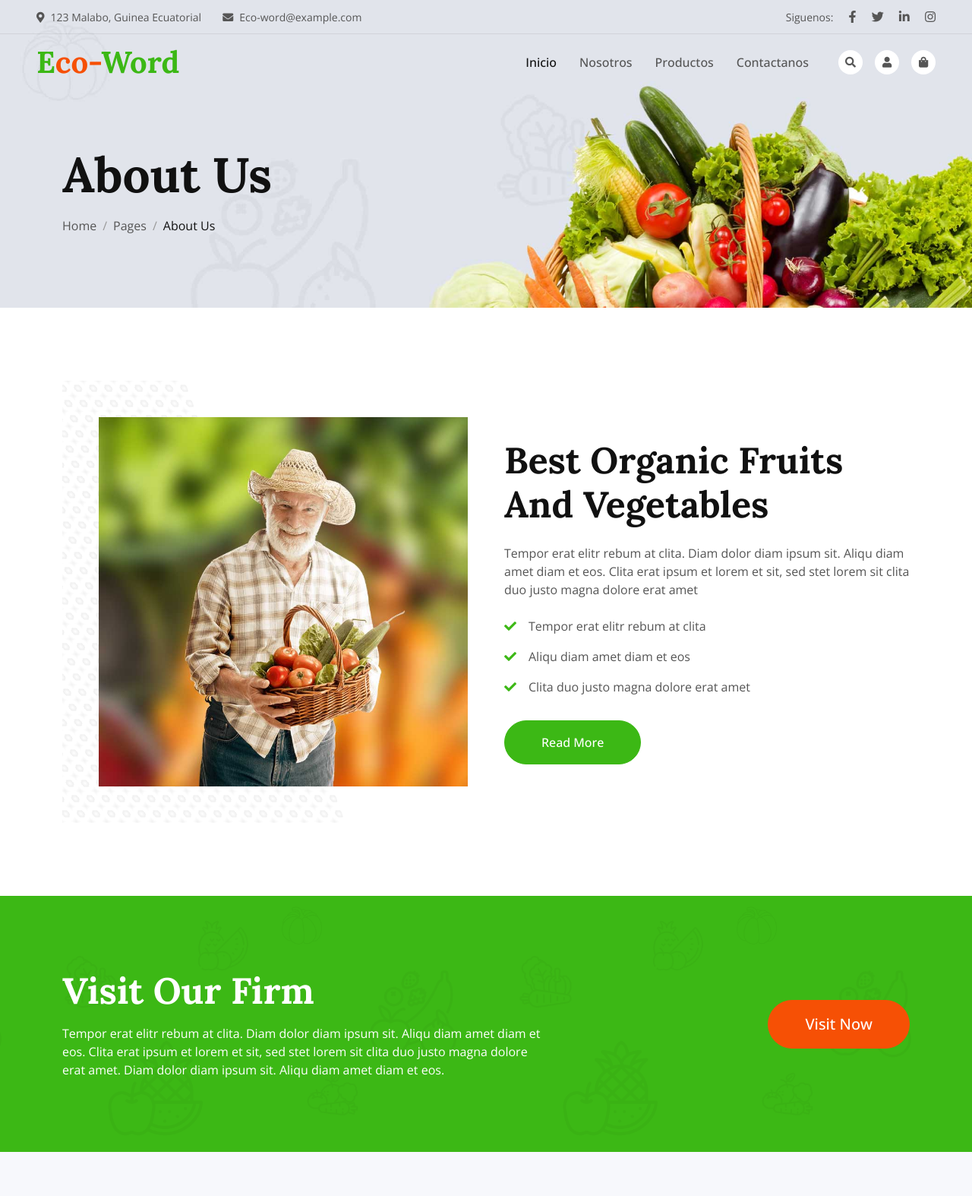
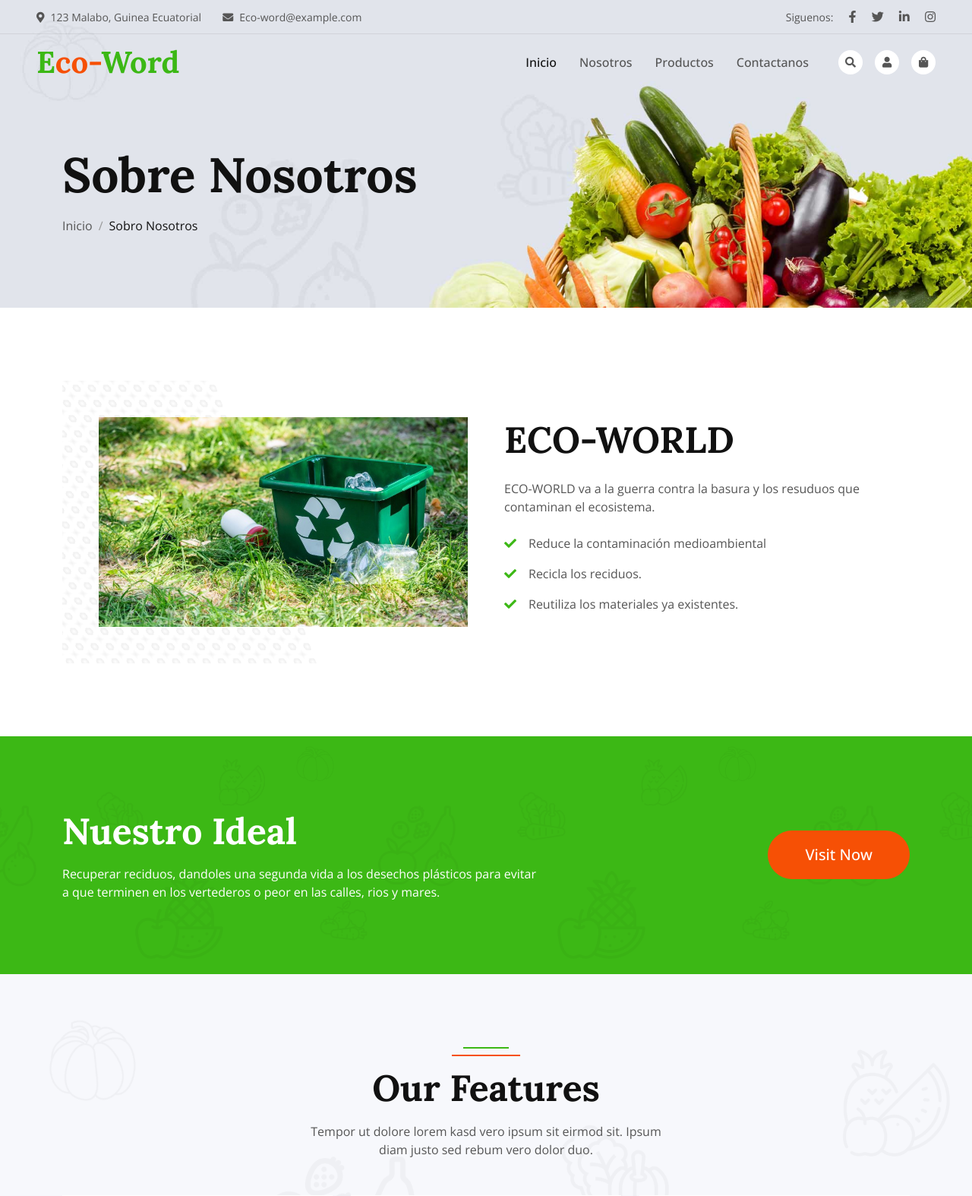
Before and after one commit to FerminNG/preHackathonMalaboInter2023, a PHP site: page /nosotros.php in a window 1280 px wide. Shown: the top 1574 px of the page at 76% size. Run offline with PHP 8.4, Linux system fonts and the light colour scheme; some libraries are stand-ins or nearby versions.

Commit message:
modificando sobre nosotros

```diff
--- a/nosotros.php
+++ b/nosotros.php
@@ -5,12 +5,12 @@
     <!-- Page Header Start -->
     <div class="container-fluid page-header mb-5 wow fadeIn" data-wow-delay="0.1s">
         <div class="container">
-            <h1 class="display-3 mb-3 animated slideInDown">About Us</h1>
+            <h1 class="display-3 mb-3 animated slideInDown">Sobre Nosotros</h1>
             <nav aria-label="breadcrumb animated slideInDown">
                 <ol class="breadcrumb mb-0">
-                    <li class="breadcrumb-item"><a class="text-body" href="#">Home</a></li>
-                    <li class="breadcrumb-item"><a class="text-body" href="#">Pages</a></li>
-                    <li class="breadcrumb-item text-dark active" aria-current="page">About Us</li>
+                    <li class="breadcrumb-item"><a class="text-body" href="./index.php">Inicio</a></li>
+                    <!-- <li class="breadcrumb-item"><a class="text-body" href="#">Pages</a></li> -->
+                    <li class="breadcrumb-item text-dark active" aria-current="page">Sobro Nosotros</li>
                 </ol>
             </nav>
         </div>
@@ -24,16 +24,16 @@
             <div class="row g-5 align-items-center">
                 <div class="col-lg-6 wow fadeIn" data-wow-delay="0.1s">
                     <div class="about-img position-relative overflow-hidden p-5 pe-0">
-                        <img class="img-fluid w-100" src="img/about.jpg">
+                        <img class="img-fluid w-100" src="img/fotoPlantico.jpg">
                     </div>
                 </div>
                 <div class="col-lg-6 wow fadeIn" data-wow-delay="0.5s">
-                    <h1 class="display-5 mb-4">Best Organic Fruits And Vegetables</h1>
-                    <p class="mb-4">Tempor erat elitr rebum at clita. Diam dolor diam ipsum sit. Aliqu diam amet diam et eos. Clita erat ipsum et lorem et sit, sed stet lorem sit clita duo justo magna dolore erat amet</p>
-                    <p><i class="fa fa-check text-primary me-3"></i>Tempor erat elitr rebum at clita</p>
-                    <p><i class="fa fa-check text-primary me-3"></i>Aliqu diam amet diam et eos</p>
-                    <p><i class="fa fa-check text-primary me-3"></i>Clita duo justo magna dolore erat amet</p>
-                    <a class="btn btn-primary rounded-pill py-3 px-5 mt-3" href="">Read More</a>
+                    <h1 class="display-5 mb-4">ECO-WORLD</h1>
+                    <p class="mb-4">ECO-WORLD va a la guerra contra la basura y los resuduos que contaminan el ecosistema.</p>
+                    <p><i class="fa fa-check text-primary me-3"></i>Reduce la contaminación medioambiental</p>
+                    <p><i class="fa fa-check text-primary me-3"></i>Recicla los reciduos.</p>
+                    <p><i class="fa fa-check text-primary me-3"></i>Reutiliza los materiales ya existentes.</p>
+                    <!-- <a class="btn btn-primary rounded-pill py-3 px-5 mt-3" href="">Read More</a> -->
                 </div>
             </div>
         </div>
@@ -46,8 +46,9 @@
         <div class="container">
             <div class="row g-5 align-items-center">
                 <div class="col-md-7 wow fadeIn" data-wow-delay="0.1s">
-                    <h1 class="display-5 text-white mb-3">Visit Our Firm</h1>
-                    <p class="text-white mb-0">Tempor erat elitr rebum at clita. Diam dolor diam ipsum sit. Aliqu diam amet diam et eos. Clita erat ipsum et lorem et sit, sed stet lorem sit clita duo justo magna dolore erat amet. Diam dolor diam ipsum sit. Aliqu diam amet diam et eos.</p>
+                    <h1 class="display-5 text-white mb-3">Nuestro Ideal</h1>
+                    <p class="text-white mb-0">Recuperar reciduos, dandoles una segunda vida a los desechos plásticos para
+                        evitar a que terminen en los vertederos o peor en las calles, rios y mares.</p>
                 </div>
                 <div class="col-md-5 text-md-end wow fadeIn" data-wow-delay="0.5s">
                     <a class="btn btn-lg btn-secondary rounded-pill py-3 px-5" href="">Visit Now</a>
```
Also changed, not shown: img/fotoPlantico.jpg (added).
